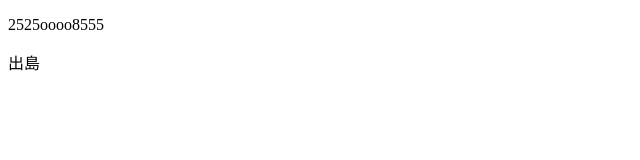
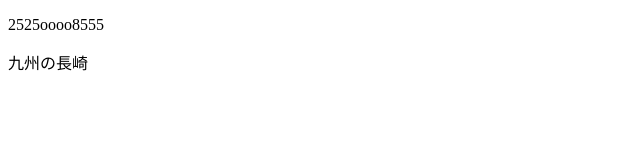
Before and after one commit to masuzawa-tsart/test, a plain HTML site: page index.html in a window 1280 px wide. Shown: the full height of the page, 0-640 px from the left. Drawn offline with Linux system fonts and the light colour scheme.

Commit message:
長崎に変更

```diff
--- a/index.html
+++ b/index.html
@@ -8,7 +8,7 @@
 <body>
     <div>
         <p>2525oooo8555</p>
-        <p>出島</p>
+        <p>九州の長崎</p>
     </div>
 
 </body>
```
